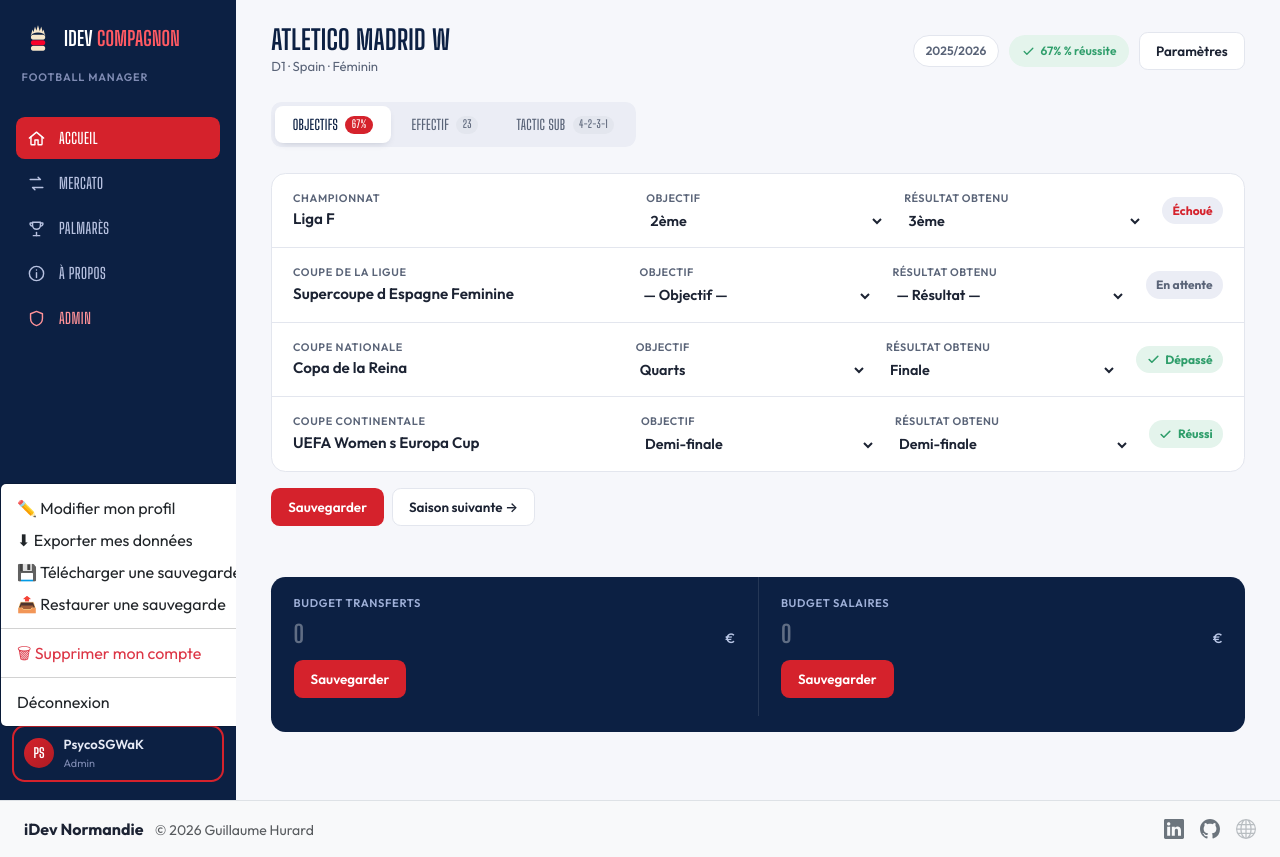
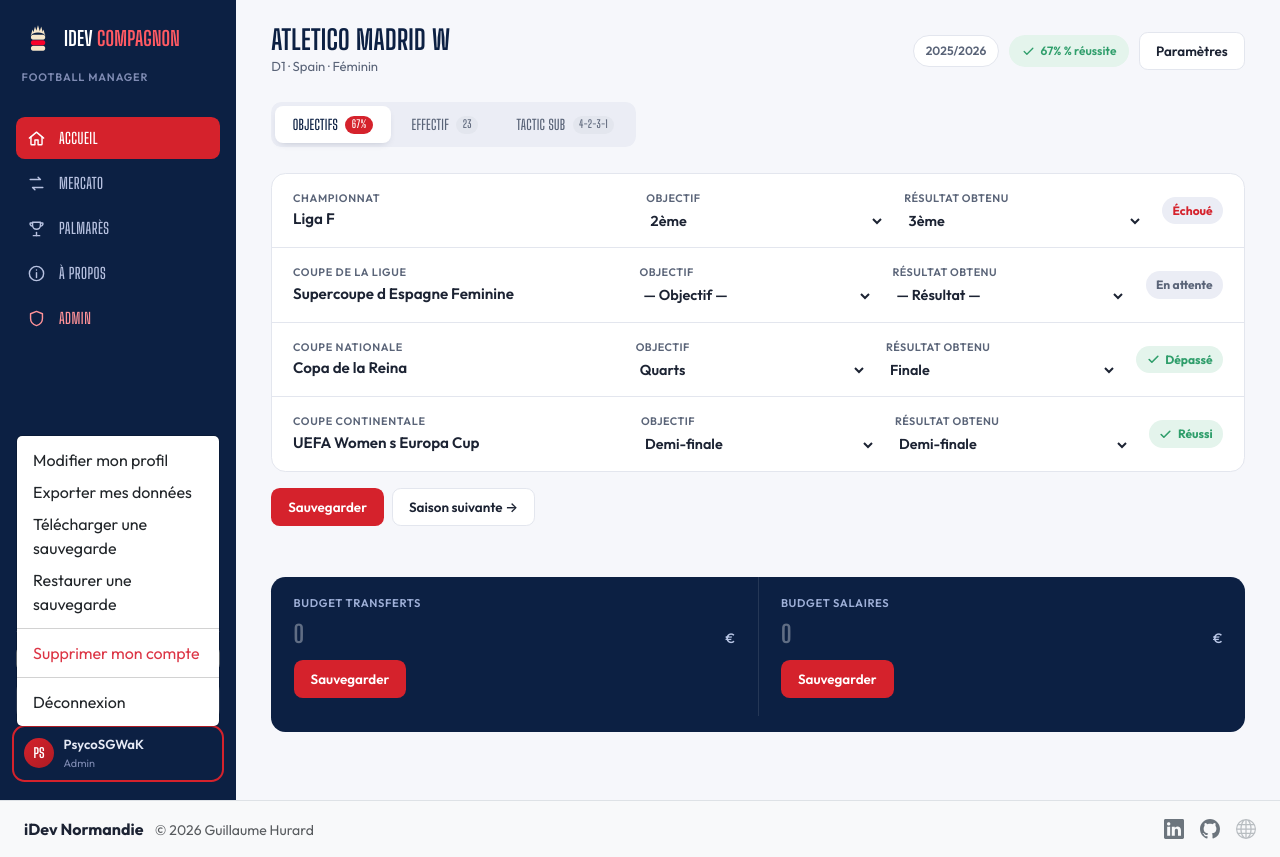
Before and after one commit to PsycoSGWaK/FMXX, a PHP site: page /root/ in a window 1280 px wide, after a click that opens the changed part. Run offline with PHP 8.4, Linux system fonts and the light colour scheme; a user stored in the database is signed in; data comes from the database, SQL or seed files in the repository.

Commit message:
Retire les emojis du menu profil et empeche le scroll horizontal sidebar
Les emojis (retire aussi bien qu'ils rallongeaient le texte) etaient
concatenes directement dans les chaines de traduction dropdown_*. En
espagnol/anglais le texte le plus long (ex: 'Descargar una copia de
seguridad') faisait deborder le menu deroulant au-dela des 236px de la
sidebar ; comme overflow-y:auto force overflow-x a auto quand il n'est
pas fixe explicitement, ca declenchait un scroll horizontal indesirable
sur toute la sidebar.

Fix en deux temps : overflow-x:hidden explicite sur .sidebar (garantit
qu'il n'y a jamais de scroll horizontal, peu importe le contenu), et
max-width + white-space:normal sur le menu deroulant pour qu'il passe
a la ligne au lieu de s'etaler.

```diff
--- a/css/styles.css
+++ b/css/styles.css
@@ -533,6 +533,7 @@
     top: 0;
     height: 100vh;
     overflow-y: auto;
+    overflow-x: hidden;
     background: var(--ink);
     color: #cdd7ee;
     display: flex;
@@ -664,6 +665,14 @@
 }
 
 .user-name { font-size: .82rem; font-weight: 600; color: #e6eaf6; }
+
+.sidebar .dropdown-menu {
+    max-width: 204px;
+}
+
+.sidebar .dropdown-item {
+    white-space: normal;
+}
 
 .user-role { font-size: .68rem; color: #7f8bb3; }
 
--- a/lang/fr.php
+++ b/lang/fr.php
@@ -237,11 +237,11 @@
     'pal_female'        => 'Féminin',
 
     // Dropdown user
-    'dropdown_edit_profile'   => '✏️ Modifier mon profil',
-    'dropdown_export'         => '⬇ Exporter mes données',
-    'dropdown_backup'         => '💾 Télécharger une sauvegarde',
-    'dropdown_restore_backup' => '📤 Restaurer une sauvegarde',
-    'dropdown_delete_account' => '🗑 Supprimer mon compte',
+    'dropdown_edit_profile'   => 'Modifier mon profil',
+    'dropdown_export'         => 'Exporter mes données',
+    'dropdown_backup'         => 'Télécharger une sauvegarde',
+    'dropdown_restore_backup' => 'Restaurer une sauvegarde',
+    'dropdown_delete_account' => 'Supprimer mon compte',
 
     // Modal profil
     'profile_title'           => 'Mon profil',
```
Also changed, not shown: lang/en.php (+5 -5 lines), lang/es.php (+5 -5 lines).
